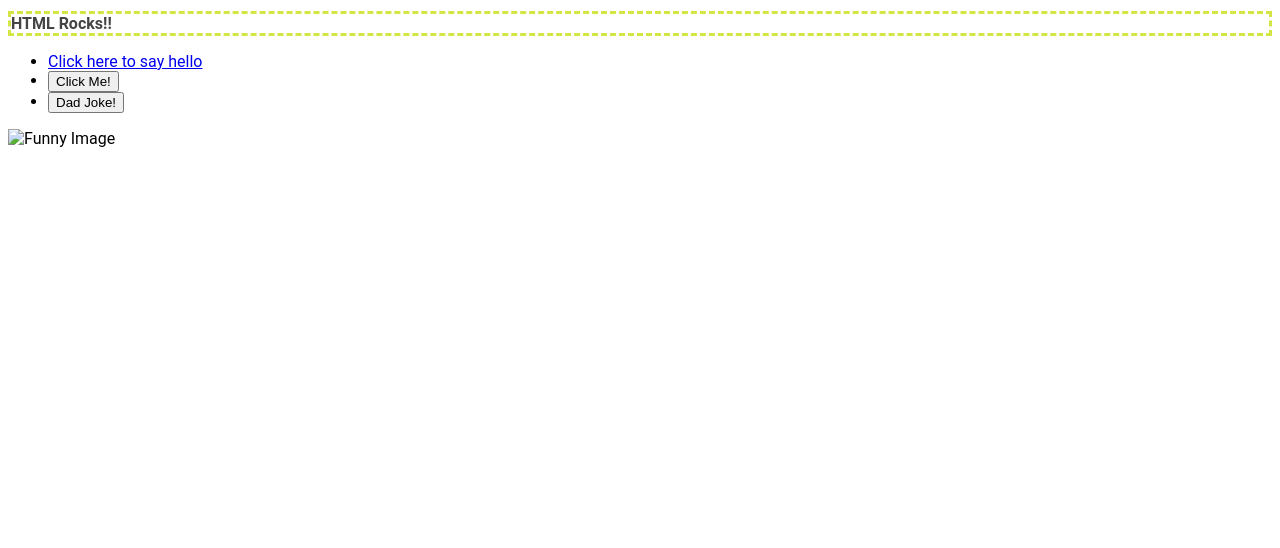
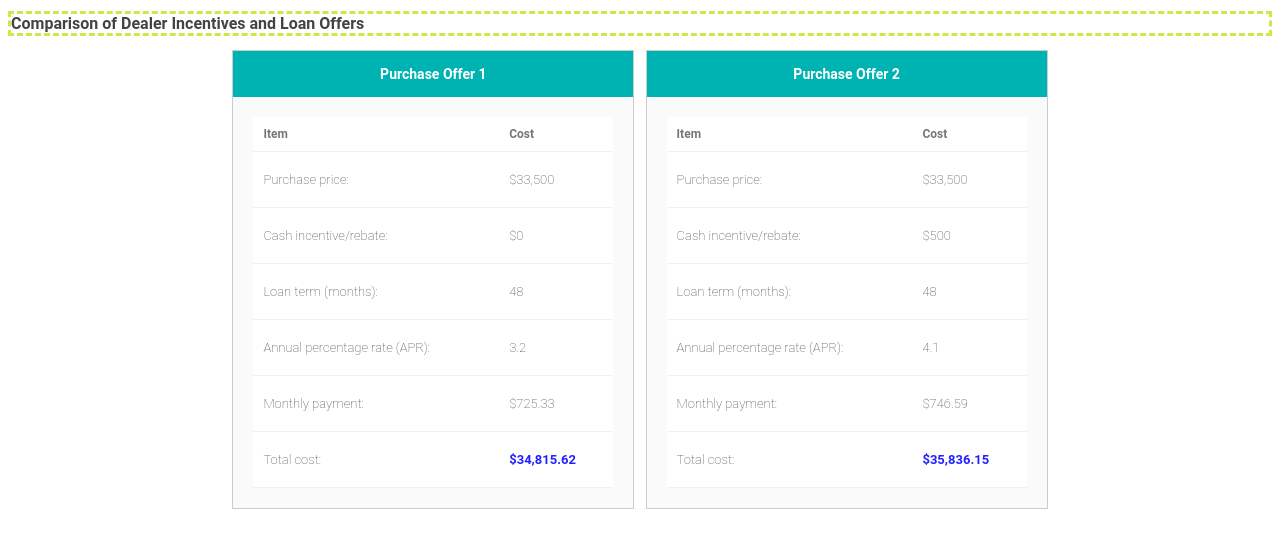
Before and after one commit to CameronPitts/05.03-Lab---Advanced-CSS-, a website: page index.html in a window 1280 px wide. Drawn offline with Linux system fonts and the light colour scheme; files that its build step writes are made by us from their sources.

Commit message:
fixed index.html

```diff
--- a/index.html
+++ b/index.html
@@ -1,25 +1,95 @@
 <!doctype html>
-<html>
-
+<html lang="en">
 <head>
   <meta charset="utf-8">
-  <title>CS208 - Starter Code (UPDATE ME)!</title>
-  <meta name="description" content="">
   <meta name="viewport" content="width=device-width, initial-scale=1">
+  <title>Comparison of Dealer Incentives and Loan Offers</title>
   <link rel="stylesheet" href="style.css">
 </head>
 
 <body>
-  <h1>HTML Rocks!!</h1>
-  <ul>
-  <li><a href="/hello">Click here to say hello</a></li>
-  <li><button id="hello-link">Click Me!</button></li>
-  <li><button id="joke-button">Dad Joke!</button></li>
-  <script src="script.js"></script>
-  </ul>
-  <img src="funny.png" alt="Funny Image" width="300" height="200">
+  <h1>Comparison of Dealer Incentives and Loan Offers</h1>
 
-  <h2 id="joke-display"></h2>
+  <main class="container">
+    <section class="offer">
+      <h2 class="offer-title">Purchase Offer 1</h2>
+      <div class="offer-contents">
+        <table>
+          <thead>
+            <tr>
+              <th scope="col">Item</th>
+              <th scope="col">Cost</th>
+            </tr>
+          </thead>
+          <tbody>
+            <tr>
+              <td>Purchase price:</td>
+              <td>$33,500</td>
+            </tr>
+            <tr>
+              <td>Cash incentive/rebate:</td>
+              <td>$0</td>
+            </tr>
+            <tr>
+              <td>Loan term (months):</td>
+              <td>48</td>
+            </tr>
+            <tr>
+              <td>Annual percentage rate (APR):</td>
+              <td>3.2</td>
+            </tr>
+            <tr>
+              <td>Monthly payment:</td>
+              <td>$725.33</td>
+            </tr>
+            <tr>
+              <td>Total cost:</td>
+              <td class="final-value">$34,815.62</td>
+            </tr>
+          </tbody>
+        </table>
+      </div>
+    </section>
+
+    <section class="offer">
+      <h2 class="offer-title">Purchase Offer 2</h2>
+      <div class="offer-contents">
+        <table>
+          <thead>
+            <tr>
+              <th scope="col">Item</th>
+              <th scope="col">Cost</th>
+            </tr>
+          </thead>
+          <tbody>
+            <tr>
+              <td>Purchase price:</td>
+              <td>$33,500</td>
+            </tr>
+            <tr>
+              <td>Cash incentive/rebate:</td>
+              <td>$500</td>
+            </tr>
+            <tr>
+              <td>Loan term (months):</td>
+              <td>48</td>
+            </tr>
+            <tr>
+              <td>Annual percentage rate (APR):</td>
+              <td>4.1</td>
+            </tr>
+            <tr>
+              <td>Monthly payment:</td>
+              <td>$746.59</td>
+            </tr>
+            <tr>
+              <td>Total cost:</td>
+              <td class="final-value">$35,836.15</td>
+            </tr>
+          </tbody>
+        </table>
+      </div>
+    </section>
+  </main>
 </body>
-
 </html>
```
